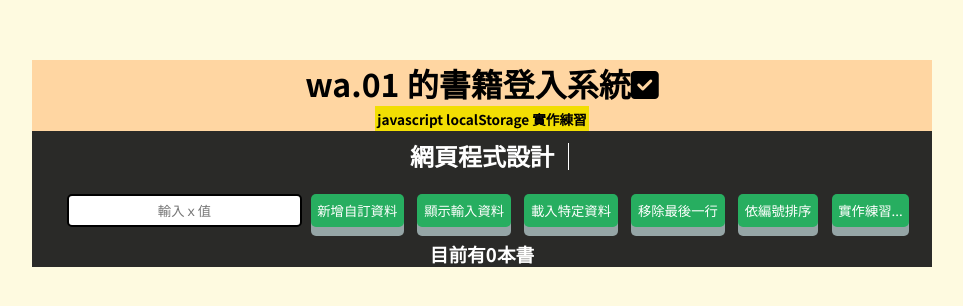
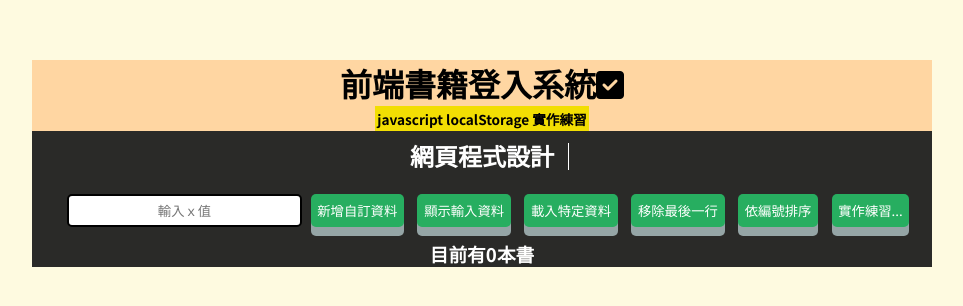
Before and after one commit to wastu01/Javascript-LocalStorage, a plain HTML site: page index.html in a window 1280 px wide. Shown: the part 106-412 px from the top of the page, without its empty margins (158-1121 px from the left). Drawn offline with Linux system fonts and the light colour scheme; some packages are replaced by stand-ins of ours; a script that the page names is missing.

Commit message:
Update index.html

```diff
--- a/index.html
+++ b/index.html
@@ -18,7 +18,7 @@
 
 <div class="container">
   <div class="title">
-    <h1>wa.01 的書籍登入系統<i class="fa-solid fa-square-check"></i></h1>
+    <h1>前端書籍登入系統<i class="fa-solid fa-square-check"></i></h1>
     <h2>javascript localStorage 實作練習</h2>
 
   </div>
```
